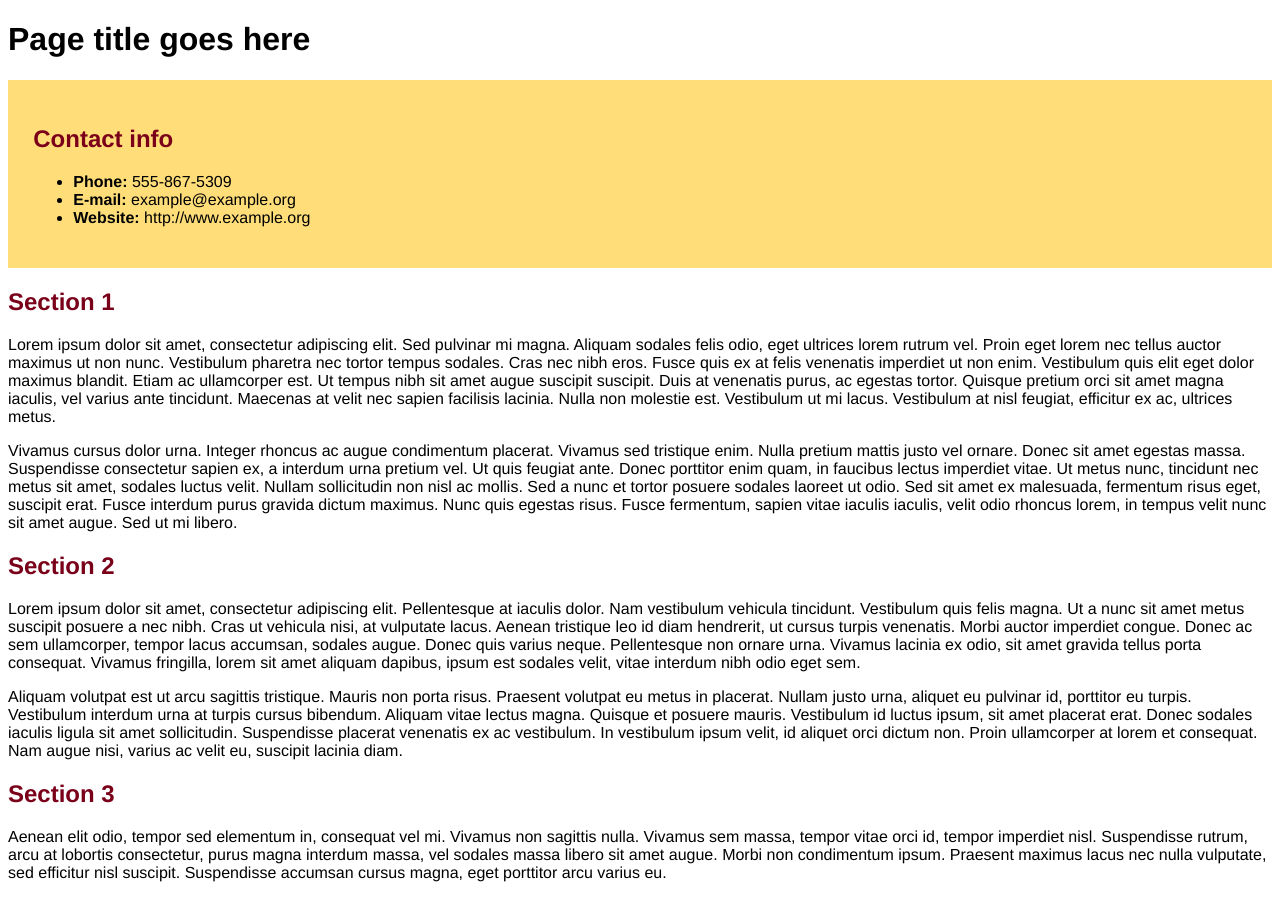
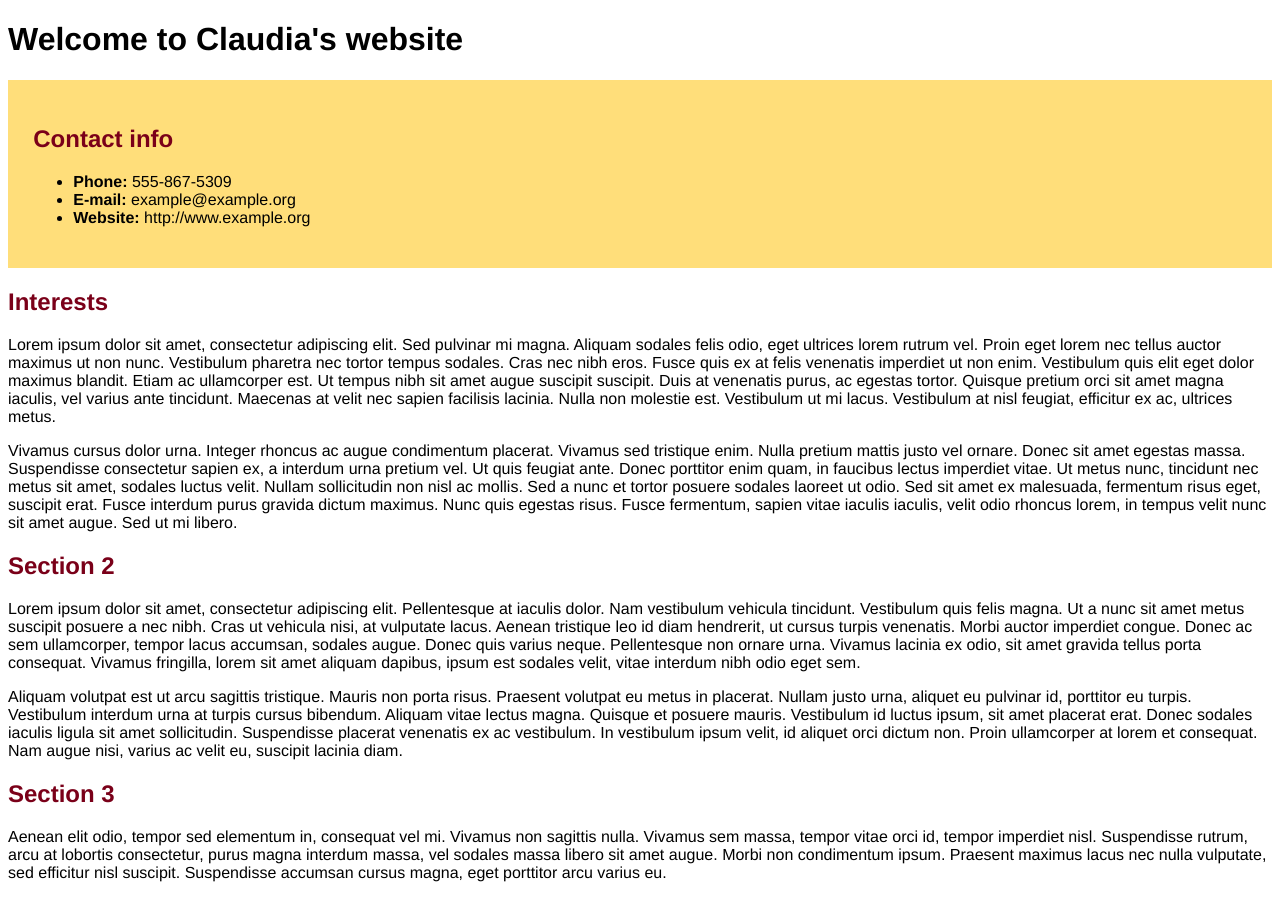
Before and after one commit to ClaudiaMondaca/Template_Website, a plain HTML site: page index.html in a window 1280 px wide. Drawn offline with Linux system fonts and the light colour scheme.

Commit message:
h1 and h2

```diff
--- a/index.html
+++ b/index.html
@@ -6,7 +6,7 @@
 
 <body>
 
-<h1>Page title goes here</h1>
+<h1> Welcome to Claudia's website </h1>
 
 <div id="contact">
 <h2>Contact info</h2>
@@ -17,7 +17,7 @@
 </ul>
 </div>
 
-<h2>Section 1</h2>
+<h2> Interests </h2>
 
 <p>Lorem ipsum dolor sit amet, consectetur adipiscing elit. Sed pulvinar mi magna. Aliquam sodales felis odio, eget ultrices lorem rutrum vel. Proin eget lorem nec tellus auctor maximus ut non nunc. Vestibulum pharetra nec tortor tempus sodales. Cras nec nibh eros. Fusce quis ex at felis venenatis imperdiet ut non enim. Vestibulum quis elit eget dolor maximus blandit. Etiam ac ullamcorper est. Ut tempus nibh sit amet augue suscipit suscipit. Duis at venenatis purus, ac egestas tortor. Quisque pretium orci sit amet magna iaculis, vel varius ante tincidunt. Maecenas at velit nec sapien facilisis lacinia. Nulla non molestie est. Vestibulum ut mi lacus. Vestibulum at nisl feugiat, efficitur ex ac, ultrices metus. </p>
 
```
